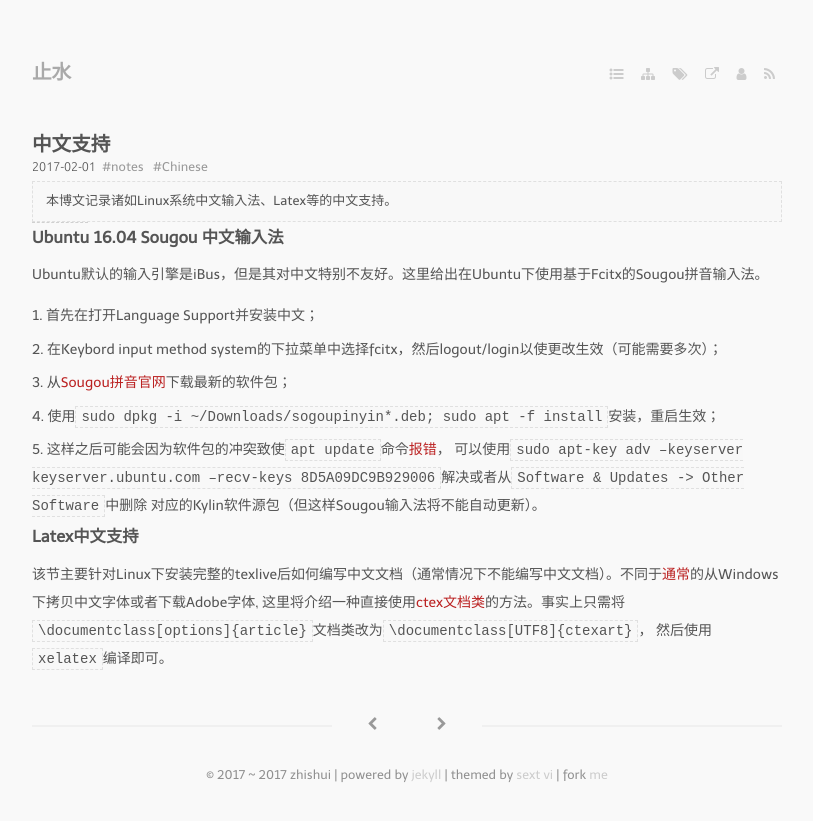
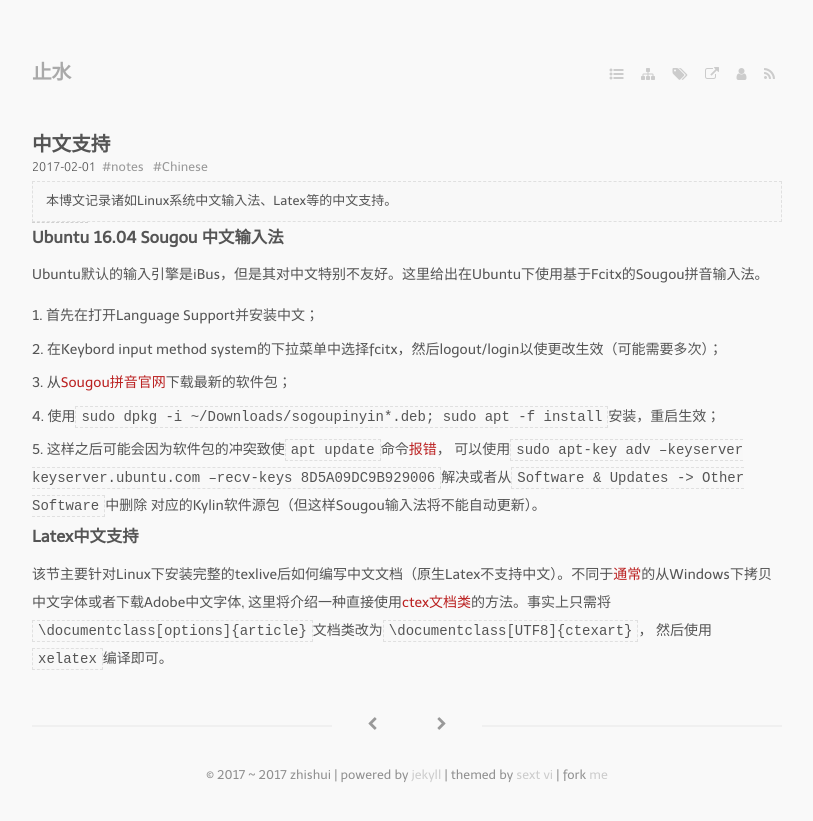
Before and after one commit to bizhishui/bizhishui.github.io, a Jekyll site: the page built from _posts/2017-02-01-Chinese-support.md, in a window 1280 px wide. Shown: the top 821 px of the page, without its empty margins (233-1046 px from the left). Built offline with Jekyll 4.4.1, drawn with Linux system fonts in a browser that asks for light colours; nearby versions of some CDN libraries; some web fonts are replaced; a script that is not in the unit is left out.

Commit message:
update chinese support

```diff
--- a/_posts/2017-02-01-Chinese-support.md
+++ b/_posts/2017-02-01-Chinese-support.md
@@ -27,6 +27,6 @@ Ubuntu默认的输入引擎是iBus，但是其对中文特别不友好。这里
 
 
 ### Latex中文支持
-该节主要针对Linux下安装完整的texlive后如何编写中文文档（通常情况下不能编写中文文档）。不同于[通常](https://th0.me/1681.html)的从Windows下拷贝中文字体或者下载Adobe字体,
+该节主要针对Linux下安装完整的texlive后如何编写中文文档（原生Latex不支持中文）。不同于[通常](https://th0.me/1681.html)的从Windows下拷贝中文字体或者下载Adobe中文字体,
 这里将介绍一种直接使用[ctex文档类](https://www.kancloud.cn/thinkphp/latex/41810)的方法。事实上只需将`\documentclass[options]{article}`文档类改为`\documentclass[UTF8]{ctexart}`，
 然后使用`xelatex`编译即可。
```
